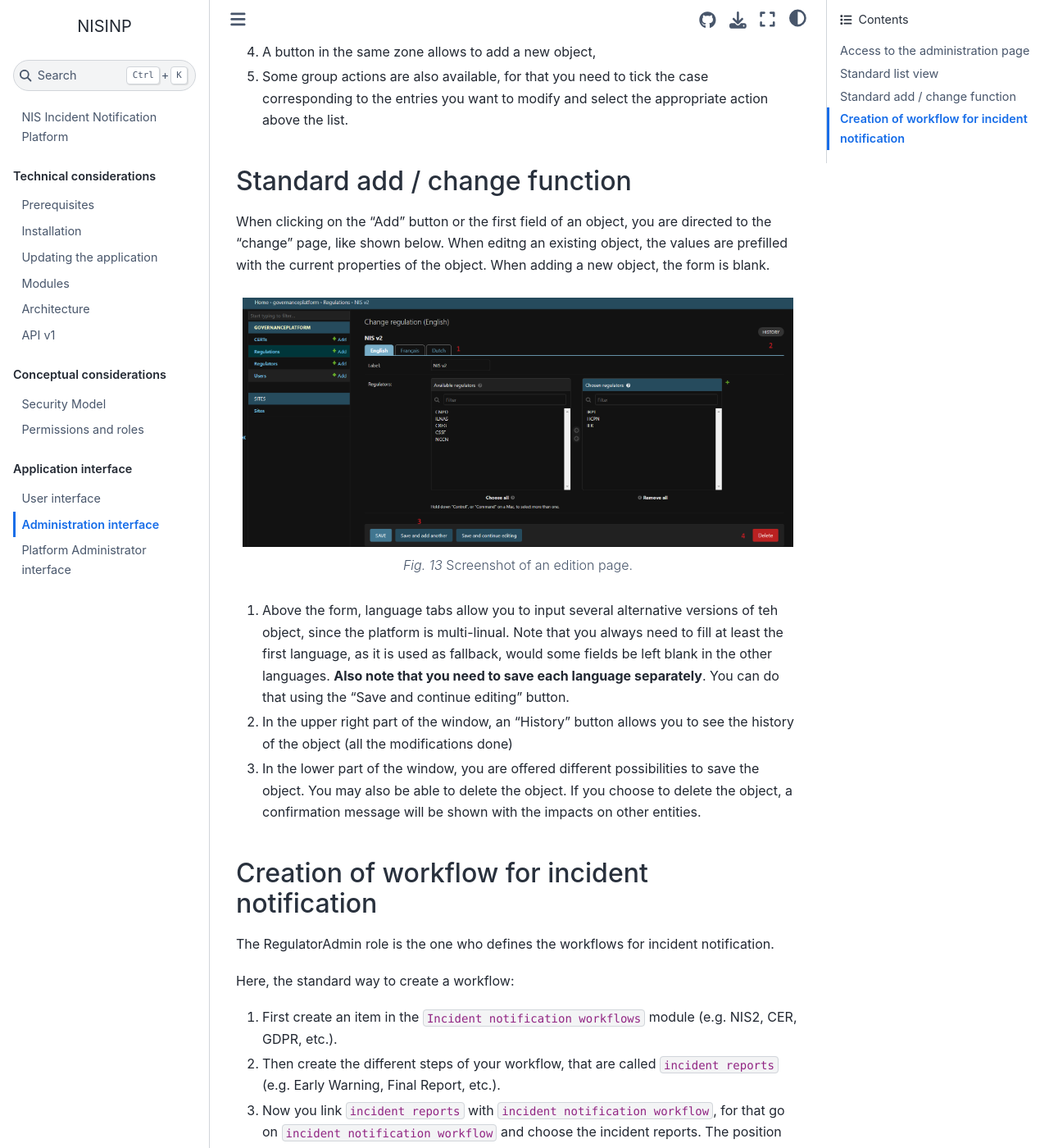
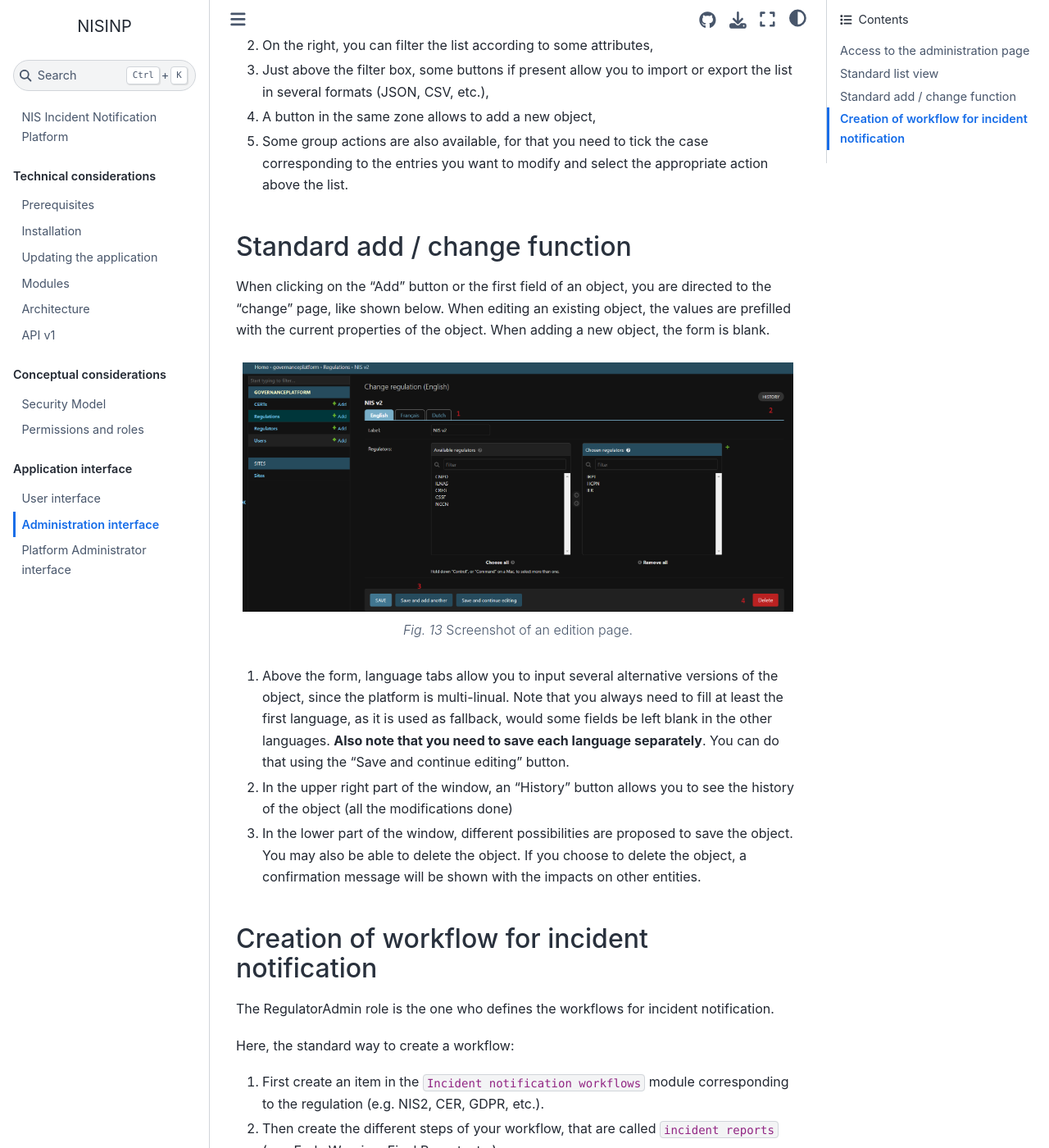
Before and after one commit to informed-governance-project/NISINP, a Sphinx documentation site: the page built from docs/ui_administrator.rst, in a window 1280 px wide and 1400 px high, scrolled down 1692 px. Shown: the whole window at 82% size. Built offline with Sphinx 7.4.7 and the Sphinx Book theme 1.1.4, drawn with Linux system fonts in a browser that asks for light colours; some of the changed text lies outside the part shown.

Commit message:
Update ui_administrator.rst

```diff
--- a/docs/ui_administrator.rst
+++ b/docs/ui_administrator.rst
@@ -20,7 +20,7 @@
 
 The administrator page is composed of 3 parts:
 
-1. The navigation bar, above, where you can change your account settings, language, also leaves the website and return to the user website that shows incidents
+1. The navigation bar, above, where you can change your account settings, language, also leave the website and return to the user website that shows incidents
 2. A list of modules on the left, where you can select one type of objects related to incidents or users, and add or modify those
 3. A list of your recent actions on the platform, on the right
 
@@ -45,7 +45,7 @@
 Standard add / change function
 -----------------------------------
 
-When clicking on the "Add" button or the first field of an object, you are directed to the "change" page, like shown below. When editng an existing object, the values are prefilled with the current properties of the object. When adding a new object, the form is blank.
+When clicking on the "Add" button or the first field of an object, you are directed to the "change" page, like shown below. When editing an existing object, the values are prefilled with the current properties of the object. When adding a new object, the form is blank.
 
 .. figure:: _static/ui_standard_add_edit.png
    :alt: edit page.
@@ -53,9 +53,9 @@
 
    Screenshot of an edition page.
 
-1. Above the form, language tabs allow you to input several alternative versions of teh object, since the platform is multi-linual. Note that you always need to fill at least the first language, as it is used as fallback, would some fields be left blank in the other languages. **Also note that you need to save each language separately**. You can do that using the "Save and continue editing" button.
+1. Above the form, language tabs allow you to input several alternative versions of the object, since the platform is multi-linual. Note that you always need to fill at least the first language, as it is used as fallback, would some fields be left blank in the other languages. **Also note that you need to save each language separately**. You can do that using the "Save and continue editing" button.
 2. In the upper right part of the window, an "History" button allows you to see the history of the object (all the modifications done)
-3. In the lower part of the window, you are offered different possibilities to save the object. You may also be able to delete the object. If you choose to delete the object, a confirmation message will be shown with the impacts on other entities.
+3. In the lower part of the window, different possibilities are proposed to save the object. You may also be able to delete the object. If you choose to delete the object, a confirmation message will be shown with the impacts on other entities.
 
 
 Creation of workflow for incident notification
@@ -65,17 +65,17 @@
 
 Here, the standard way to create a workflow:
 
-1.   First create an item in the ``Incident notification workflows`` module (e.g. NIS2, CER, GDPR, etc.).
+1.   First create an item in the ``Incident notification workflows`` module corresponding to the regulation (e.g. NIS2, CER, GDPR, etc.).
 
 2.   Then create the different steps of your workflow, that are called ``incident reports`` (e.g. Early Warning, Final Report, etc.).
 
-3.   Now you link ``incident reports`` with  ``incident notification workflow``, for that go on ``incident notification workflow`` and choose the incident reports. The position defines the order of the reports.
+3.   Now link the ``incident reports`` with the  ``incident notification workflow``, for that go on ``incident notification workflow`` and choose the incident reports. The position defines the order of the reports.
 
-4.   Each incident report is made of a list of ``questions``, organised in tabs called ``question category``. The  ``question category`` can be created directly in the question form. You have to create the category only one time, after you can reuse it.
+4.   Each incident report is made of a list of ``questions``, organised in tabs called ``question category``. The  ``question category`` can be created directly in the question form. You have to create the category only one time, after you can reuse it. For a question, the ``question category`` should never remain blank.
 
    .. note:: The ``question category`` helps for the rendering of the form for the user who submits the notification. There are different types of questions, such as FreeText or Multiple choice. Some can have ``predefined answers``.
 
-   .. caution::  **It's important to use one answer only for one question**. You can create the predefined answer directly in the question form.**If you want to translate in several language, you must first fill one language, click on "save and continue editing" and go to the other language, if you don't do that you will loose the content for the predefined answer**.
+   .. caution::  **It's important to use one answer only for one question**. You can create the predefined answer directly in the question form.**If you want to translate in several languages, you must first fill one language, click on "save and continue editing" and go to the other language, if you don't do that you will loose the content of the predefined answer**.
 
 5.   Your incident workflow is now done.
 
```
Also changed, not shown: other parts of docs/ui_administrator.rst (+6 -6 lines).
